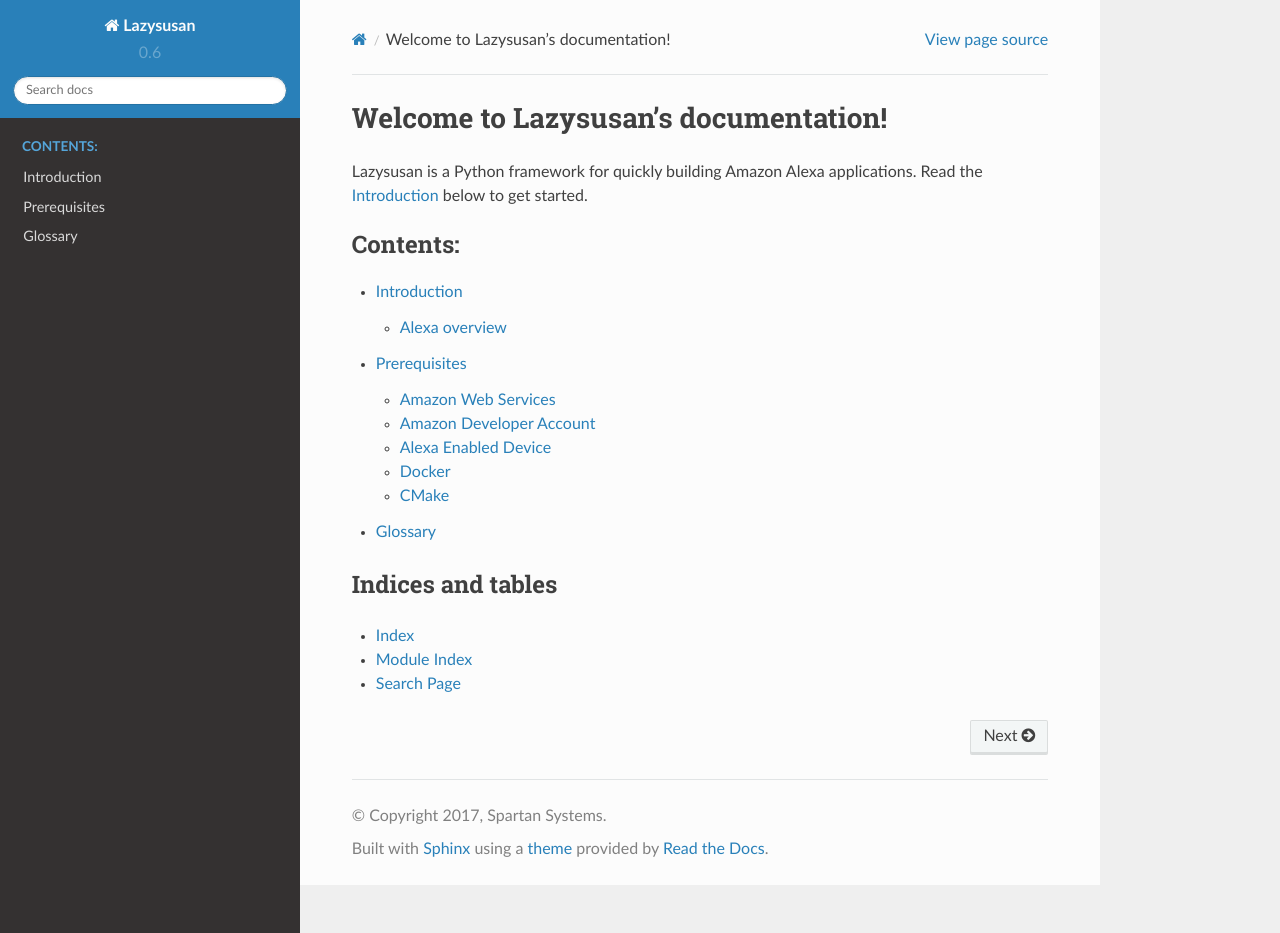
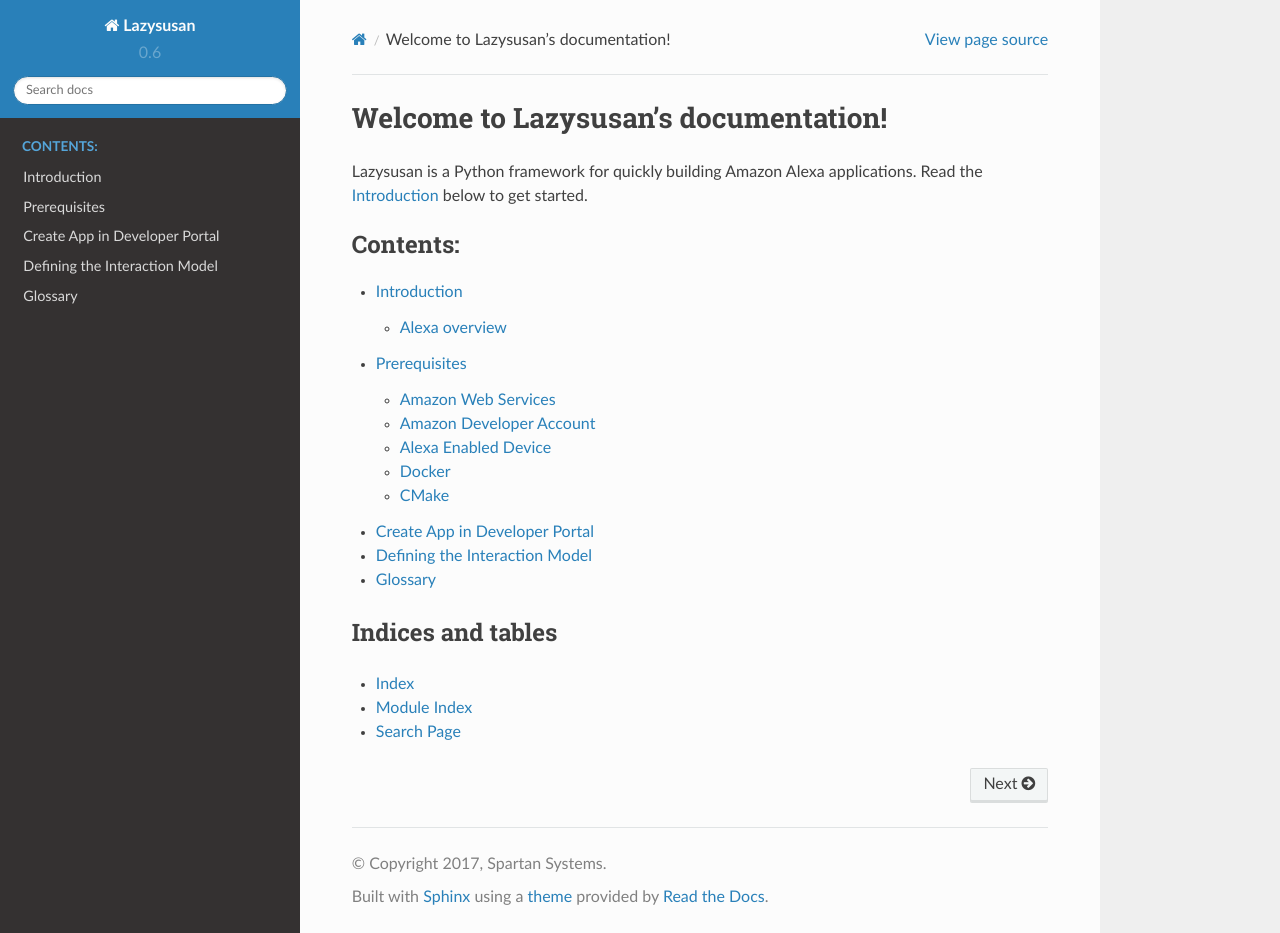
Before and after one commit to verypossible/lazysusan, a Sphinx documentation site: the page built from docs/index.rst, in a window 1280 px wide and 933 px high. Built offline with Sphinx 7.4.7 and the Read the Docs theme 2.0.0, drawn with Linux system fonts in a browser that asks for light colours.

Commit message:
Pages for Creating App and Defining Interaction Model

```diff
--- /dev/null
+++ b/docs/create_app.rst
@@ -0,0 +1,5 @@
+.. _create_app:
+
+=================================
+Create App in Developer Portal
+=================================
--- a/docs/index.rst
+++ b/docs/index.rst
@@ -11,6 +11,8 @@
 
    intro
    prerequisites
+   create_app
+   interaction_model
    glossary
 
 
--- /dev/null
+++ b/docs/interaction_model.rst
@@ -0,0 +1,5 @@
+.. _interaction_model:
+
+=================================
+Defining the Interaction Model
+=================================
```
